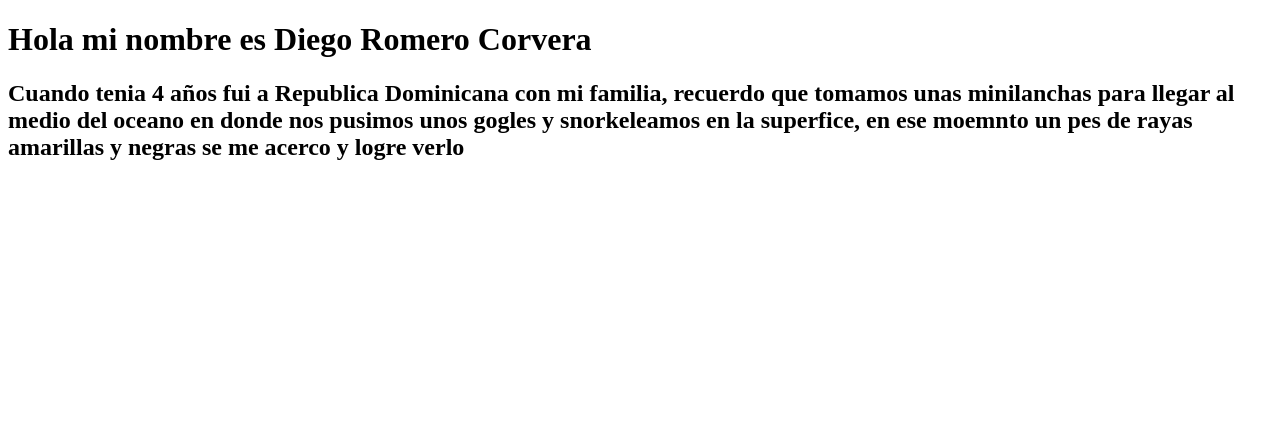
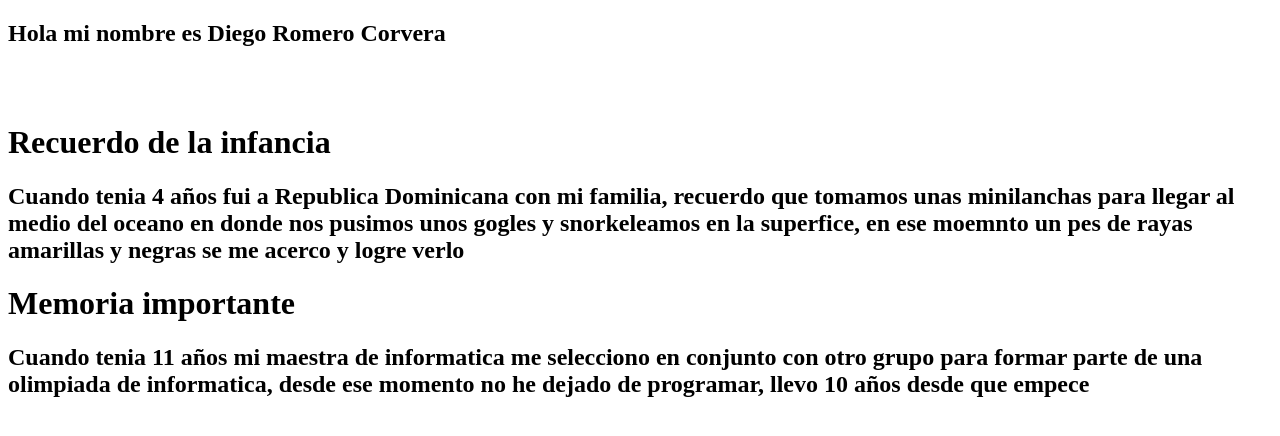
Before and after one commit to DiegoRomeroCorvera/DiegoRomeroCorvera.github.io, a plain HTML site: page index.html in a window 1280 px wide. Drawn offline with Linux system fonts and the light colour scheme.

Commit message:
Update index.html

```diff
--- a/index.html
+++ b/index.html
@@ -1,4 +1,9 @@
 <!DOCTYPE html>
 <title></title>
-<h1>Hola mi nombre es Diego Romero Corvera</h1>
+<h2>Hola mi nombre es Diego Romero Corvera</h2>
+<br></br>
+<h1>Recuerdo de la infancia</h1>
 <h2>Cuando tenia 4 años fui a Republica Dominicana con mi familia, recuerdo que tomamos unas minilanchas para llegar al medio del oceano en donde nos pusimos unos gogles y snorkeleamos en la superfice, en ese moemnto un pes de rayas amarillas y negras se me acerco y logre verlo</h2>
+
+<h1>Memoria importante</h1>
+<h2>Cuando tenia 11 años mi maestra de informatica me selecciono en conjunto con otro grupo para formar parte de una olimpiada de informatica, desde ese momento no he dejado de programar, llevo 10 años desde que empece</h2>
```
